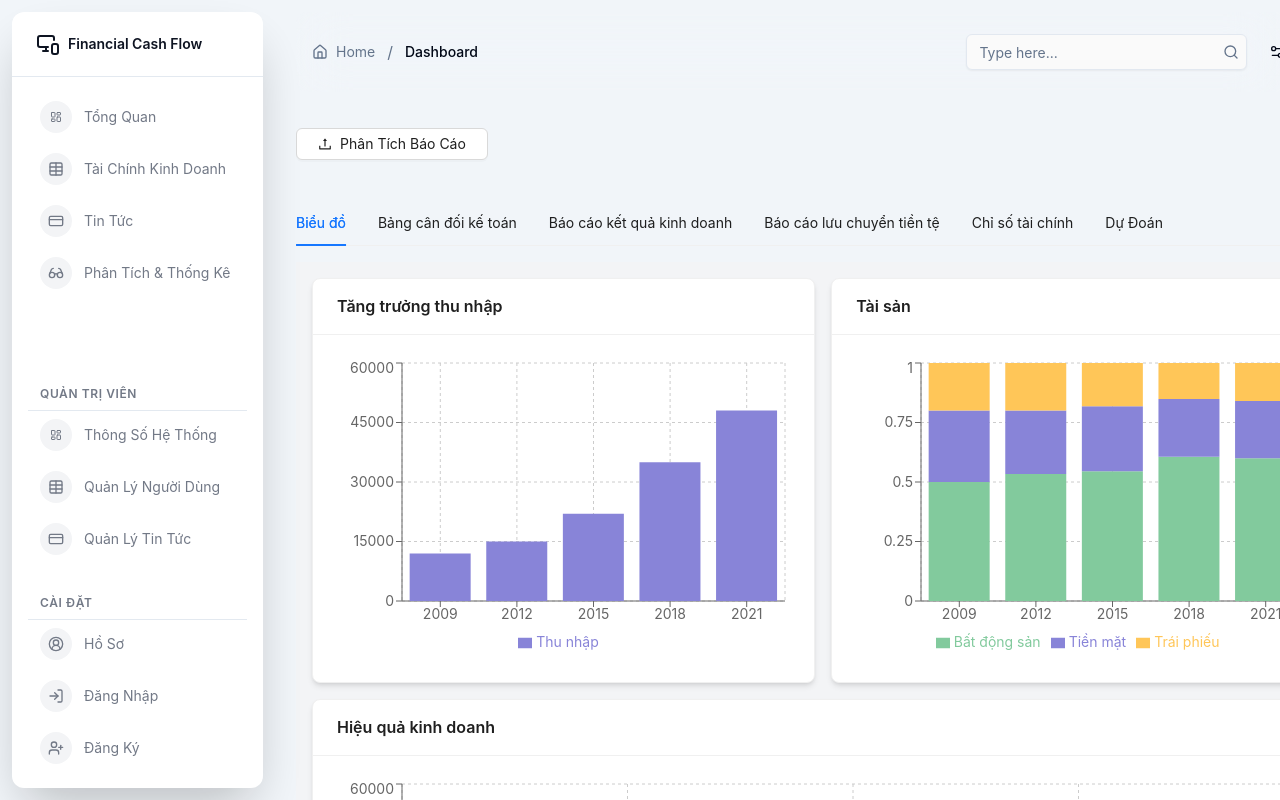
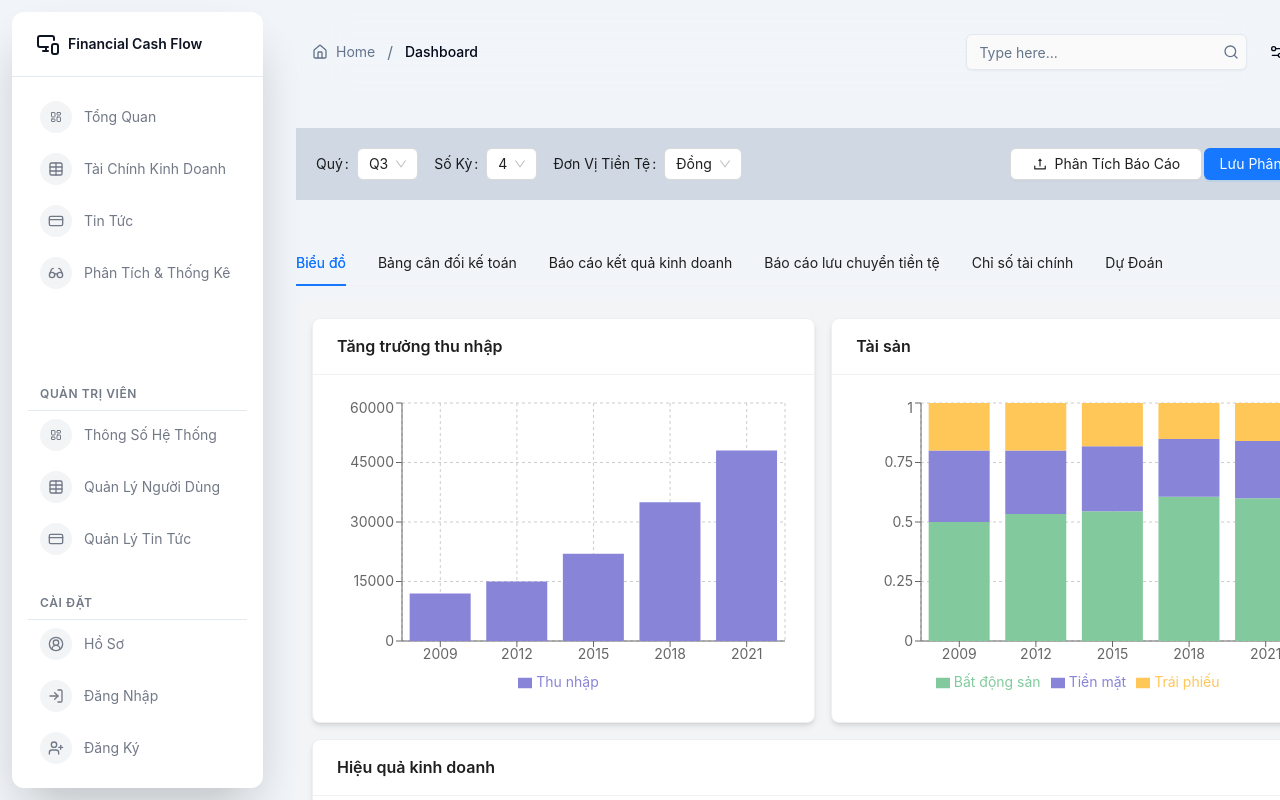
Before and after one commit to MarskTM/financial_report_front_end, a React (Vite) app: page /analyst/extract in a window 1280 px wide. Built offline with nearby package versions, Linux system fonts and the light colour scheme.

Commit message:
update view export

```diff
--- /dev/null
+++ b/src/components/financial-report/financial-extract-analysis.tsx
@@ -0,0 +1,31 @@
+import React from "react";
+import {
+  FinancialAnalysisModel,
+  FieldFinancialAnalysisModel,
+} from "@/redux/model/financial_report";
+import { TableFinancialExtract } from "@/components";
+
+interface Props {
+  data: { [year: string]: FinancialAnalysisModel } | null;
+  maxCol?: number;
+}
+
+const FinancialExtractAnalysis: React.FC<Props> = ({ data, maxCol }) => {
+  return (
+    <div className="flex flex-row bg-white">
+      <div className="w-1/2 p-2">
+        <TableFinancialExtract<FinancialAnalysisModel>
+          data={data}
+          fieldDefinitions={FieldFinancialAnalysisModel}
+          maxCol={maxCol}
+        />
+      </div>
+
+      <div className="w-1/2">
+
+      </div>
+    </div>
+  );
+};
+
+export default FinancialExtractAnalysis;
--- a/src/components/table/table-financial-extract.tsx
+++ b/src/components/table/table-financial-extract.tsx
@@ -57,6 +57,7 @@ export const TableFinancialExtract = <T,>({
       dataIndex: "name",
       key: "name",
       fixed: "left" as const,
+      render: (value: string) => <button className="w-80 text-left">{value}</button>,
     },
     ...sortedColumns.slice(-maxColumns).map((quarter) => ({
       title: quarter,
@@ -131,16 +132,16 @@ export const IncomeStatementTable = ({
   />
 );
 
-export const FinancialAnalysisTable = ({
-	data,
-	maxCol,
-}: {
-	data: { [year: string]: FinancialAnalysisModel } | null;
-	maxCol?: number;
-}) => (
-	<TableFinancialExtract<FinancialAnalysisModel>
-		data={data}
-		fieldDefinitions={FieldFinancialAnalysisModel}
-		maxCol={maxCol}
-	/>
-);
+// export const FinancialAnalysisTable = ({
+// 	data,
+// 	maxCol,
+// }: {
+// 	data: { [year: string]: FinancialAnalysisModel } | null;
+// 	maxCol?: number;
+// }) => (
+// 	<TableFinancialExtract<FinancialAnalysisModel>
+// 		data={data}
+// 		fieldDefinitions={FieldFinancialAnalysisModel}
+// 		maxCol={maxCol}
+// 	/>
+// );
--- a/src/page/analyst/analyst_extract.tsx
+++ b/src/page/analyst/analyst_extract.tsx
@@ -1,57 +1,67 @@
-import { Header, SidebarMenu, FinancialChartOverview } from '@/components';
+import { Header, SidebarMenu, FinancialChartOverview } from "@/components";
 
-import React, { useEffect, useState } from 'react';
-import { Upload, Button } from 'antd';
-import { UploadOutlined } from '@ant-design/icons';
+import React, { useEffect, useState } from "react";
+import { Upload, Button, Select, Form } from "antd";
+import { SaveFilled, UploadOutlined } from "@ant-design/icons";
 import {
   ReadExcelData,
   CalculateFinancialAnalysis,
   SortByQuarterAndYearASC,
-} from '@/utils/common';
+} from "@/utils/common";
 
-import { BalanceSheetModel } from '@/redux/model/balance_sheet';
-import { CashFlowModel } from '@/redux/model/cash_flow';
-import { IncomeStatementModel } from '@/redux/model/income_statement';
-import { FinancialAnalysisModel } from '@/redux/model/financial_report';
+import { BalanceSheetModel } from "@/redux/model/balance_sheet";
+import { CashFlowModel } from "@/redux/model/cash_flow";
+import { IncomeStatementModel } from "@/redux/model/income_statement";
+import { FinancialAnalysisModel } from "@/redux/model/financial_report";
 
 import {
   BalanceSheetTable,
   IncomeStatementTable,
   CashFlowTable,
-	FinancialAnalysisTable,
-} from '@/components';
+  FinancialExtractAnalysis,
+} from "@/components";
 
-import { Tabs } from 'antd';
+import { Tabs } from "antd";
 // import { CSS } from "@dnd-kit/utilities";
-import type { TabsProps } from 'antd';
+import type { TabsProps } from "antd";
 
 interface Props {}
 
 // Stock price map theo từng quý
 const StockPriceMap: { [quarter: string]: number } = {
-	'Q1 2023': 39884.95970441841,
-	'Q2 2023': 39209.58776566245,
-	'Q3 2023': 40603.824651699346,
-	'Q4 2023': 39212.253015420116,
-	'Q1 2024': 49636.4406779661,
-	'Q2 2024': 48162.903225806454,
-	'Q3 2024': 48467.2131147541,
-	'Q4 2024': 47841.0,
+  "Q1 2023": 39884.95970441841,
+  "Q2 2023": 39209.58776566245,
+  "Q3 2023": 40603.824651699346,
+  "Q4 2023": 39212.253015420116,
+  "Q1 2024": 49636.4406779661,
+  "Q2 2024": 48162.903225806454,
+  "Q3 2024": 48467.2131147541,
+  "Q4 2024": 47841.0,
 };
 
 const OutstandingSharesMap: { [year: string]: number } = {
-	'Q1 2023': 1261588,
-	'Q2 2023': 953709,
-	'Q3 2023': 1688125,
-	'Q4 2023': 948285,
-	'Q1 2024': 1908024,
-	'Q2 2024': 1744915,
-	'Q3 2024': 2415880,
-	'Q4 2024': 1981210,
+  "Q1 2023": 1261588,
+  "Q2 2023": 953709,
+  "Q3 2023": 1688125,
+  "Q4 2023": 948285,
+  "Q1 2024": 1908024,
+  "Q2 2024": 1744915,
+  "Q3 2024": 2415880,
+  "Q4 2024": 1981210,
 };
 
+const quarterOptions = ["Q1", "Q2", "Q3", "Q4"];
+const NumPeriods = [1, 2, 3, 4, 5];
+const UnitConcurrency = ["Đồng", "Triệu Đồng", "Tỉ Đồng"];
+
 const AnalystExtract: React.FC<Props> = ({}) => {
-	const [fileName, setFileName] = useState<string>('');
+  const [fileName, setFileName] = useState<string>("");
+  const [formValues, setFormValues] = useState({
+    quarter: "Q3",
+    numPeriods: 4,
+    unitConcurrency: "Đồng",
+  });
+
   const [financialReportData, setFinancialReportData] = useState<{
     balanceSheet: {
       [year: string]: BalanceSheetModel;
@@ -63,9 +73,20 @@ const AnalystExtract: React.FC<Props> = ({}) => {
       [year: string]: IncomeStatementModel;
     };
   } | null>(null);
+
   const [financialAnalysis, setFinancialAnalysis] = useState<{
     [year: string]: FinancialAnalysisModel;
   } | null>(null);
+
+  const [tabItems, setTabItems] = useState<NonNullable<TabsProps["items"]>>([]);
+
+  const handelFormValueChange = (values: any) => {
+
+
+
+    setFormValues({ ...values });
+    console.log(formValues);
+  };
 
   const uploadProps = {
     beforeUpload: async (file: File) => {
@@ -76,21 +97,23 @@ const AnalystExtract: React.FC<Props> = ({}) => {
         financialReport = {
           balanceSheet: SortByQuarterAndYearASC(financialReport?.balanceSheet),
           cashFlow: SortByQuarterAndYearASC(financialReport?.cashFlow),
-					incomeStatement: SortByQuarterAndYearASC(financialReport?.incomeStatement),
+          incomeStatement: SortByQuarterAndYearASC(
+            financialReport?.incomeStatement
+          ),
         };
         setFinancialReportData(financialReport);
 
         let financialAnalysisData = CalculateFinancialAnalysis(
           { ...financialReport },
           StockPriceMap,
-					OutstandingSharesMap,
+          OutstandingSharesMap
         );
         financialAnalysisData = SortByQuarterAndYearASC(financialAnalysisData);
         setFinancialAnalysis(financialAnalysisData);
 
-				console.log('Dữ liệu Balance Sheet:', financialReport);
+        console.log("Dữ liệu Balance Sheet:", financialReport);
       } catch (error) {
-				console.error('Lỗi khi đọc dữ liệu:', error);
+        console.error("Lỗi khi đọc dữ liệu:", error);
       }
 
       return false; // Ngăn upload tự động
@@ -99,13 +122,13 @@ const AnalystExtract: React.FC<Props> = ({}) => {
     showUploadList: false, // Ẩn danh sách file upload
   };
 
-	const [tabItems, setTabItems] = useState<NonNullable<TabsProps['items']>>([]);
+  const handelSaveToHistory = () => {};
 
   useEffect(() => {
     setTabItems([
       {
-				key: 'report_chart',
-				label: 'Biểu đồ',
+        key: "report_chart",
+        label: "Biểu đồ",
         children: (
           <div>
             <FinancialChartOverview />
@@ -113,8 +136,8 @@ const AnalystExtract: React.FC<Props> = ({}) => {
         ),
       },
       {
-				key: 'balance_sheet',
-				label: 'Bảng cân đối kế toán',
+        key: "balance_sheet",
+        label: "Bảng cân đối kế toán",
         children: (
           <div>
             <BalanceSheetTable
@@ -125,8 +148,8 @@ const AnalystExtract: React.FC<Props> = ({}) => {
         ),
       },
       {
-				key: 'income_statement',
-				label: 'Báo cáo kết quả kinh doanh',
+        key: "income_statement",
+        label: "Báo cáo kết quả kinh doanh",
         children: (
           <IncomeStatementTable
             data={financialReportData?.incomeStatement ?? null}
@@ -135,8 +158,8 @@ const AnalystExtract: React.FC<Props> = ({}) => {
         ),
       },
       {
-				key: 'cash_flow',
-				label: 'Báo cáo lưu chuyển tiền tệ',
+        key: "cash_flow",
+        label: "Báo cáo lưu chuyển tiền tệ",
         children: (
           <CashFlowTable
             data={financialReportData?.cashFlow ?? null}
@@ -145,21 +168,21 @@ const AnalystExtract: React.FC<Props> = ({}) => {
         ),
       },
       {
-				key: 'indicators',
-				label: 'Chỉ số tài chính',
+        key: "indicators",
+        label: "Chỉ số tài chính",
         children: (
           <div>
-						<FinancialAnalysisTable data={financialAnalysis} maxCol={5} />
+            <FinancialExtractAnalysis data={financialAnalysis} maxCol={3} />
           </div>
         ),
       },
       {
-				key: 'Forecast',
-				label: 'Dự Đoán',
+        key: "Forecast",
+        label: "Dự Đoán",
         children: <div></div>,
       },
     ]);
-	}, [financialReportData]);
+  }, [financialReportData, formValues]);
 
   return (
     <div className="w-screen h-svh bg-slate-100 relative overflow-y-scroll">
@@ -174,16 +197,63 @@ const AnalystExtract: React.FC<Props> = ({}) => {
 
       {/* Page Content */}
       <div className="w-[83%] h-full pt-32 mb-10 ml-72 pl-2 z-40">
-				<div className="max-w-80">
+        <div className="flex flex-row">
+          <Form
+            layout="inline"
+            initialValues={formValues}
+            onValuesChange={handelFormValueChange}
+            style={{
+              padding: "20px",
+            }}
+            className="w-full bg-slate-300/90 flex flex-row"
+          >
+            <Form.Item label="Quý" name="quarter">
+              <Select
+                placeholder="Chọn quý"
+                defaultValue={quarterOptions[2]}
+                options={quarterOptions.map((quarter) => ({
+                  label: quarter,
+                  value: quarter,
+                }))}
+              />
+            </Form.Item>
+
+            <Form.Item label="Số Kỳ" name="numPeriods">
+              <Select
+                placeholder="Chọn số kỳ"
+                defaultValue={NumPeriods[3]}
+                options={NumPeriods.map((num) => ({
+                  label: `${num}`,
+                  value: num,
+                }))}
+              />
+            </Form.Item>
+
+            <Form.Item label="Đơn Vị Tiền Tệ" name="unitConcurrency">
+              <Select
+                placeholder="Chọn đơn vị"
+                defaultValue={UnitConcurrency[0]}
+                options={UnitConcurrency.map((unit) => ({
+                  label: unit,
+                  value: unit,
+                }))}
+              />
+            </Form.Item>
+            <div className="ml-auto w-80 flex flex-row items-center justify-between">
               <Upload {...uploadProps}>
                 <Button icon={<UploadOutlined />} className="w-48">
                   <span className="direction-rtl block truncate">
-								{fileName || 'Phân Tích Báo Cáo'}
+                    {fileName || "Phân Tích Báo Cáo"}
                   </span>
                 </Button>
               </Upload>
+
+              <Button type="primary" onClick={handelSaveToHistory}>
+                Lưu Phân Tích
+              </Button>
             </div>
-
+          </Form>
+        </div>
         <div className="mt-10">
           {<Tabs items={tabItems} defaultActiveKey="balance_sheet" />}
         </div>
```
Also changed, not shown: src/components/index.tsx (+11 -5 lines). Lines whose indentation alone changed are shown as unchanged.
